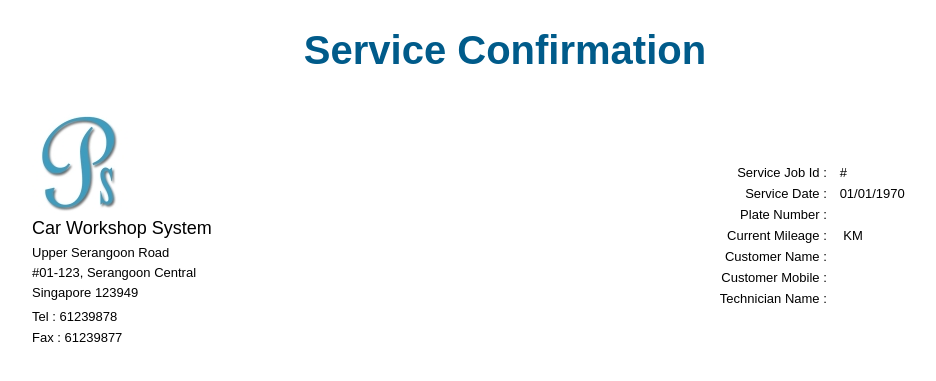
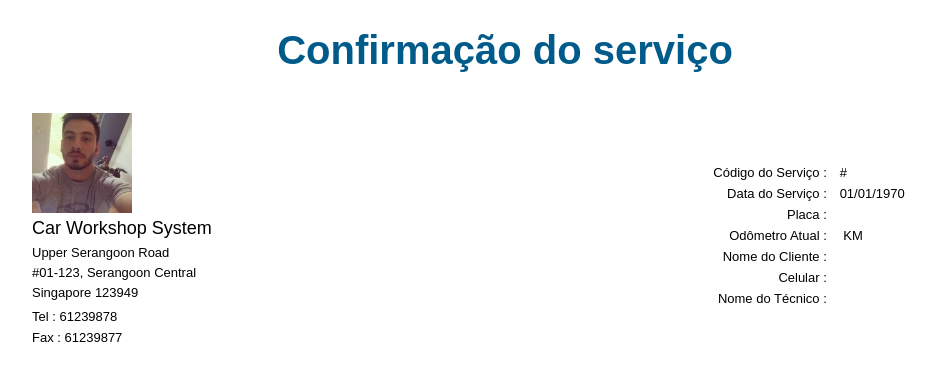
Before and after one commit to luizhgirolometto/giromecanicas, a CodeIgniter app: page /giromecanicas/index.php/services/print_service_confirmation in a window 1280 px wide. Shown: the top 381 px of the page, without its empty margins (135-1071 px from the left). Run offline with CodeIgniter, Linux system fonts and the light colour scheme; data comes from the database, SQL or seed files in the repository; data that the repository does not hold is empty.

Commit message:
tradução

```diff
--- a/application/controllers/Services.php
+++ b/application/controllers/Services.php
@@ -307,11 +307,11 @@ class Services extends CI_Controller
                 $start_point    = 1;
             }
 
-            $sh_text = "Exibindo$start_point to ".count($data['results']).' of '.$this->Services_model->record_request_inventory_count().' registros';
+            $sh_text = "Exibindo $start_point até ".count($data['results']).' de '.$this->Services_model->record_request_inventory_count().' registros';
         } else {
             $start_sh    = $page + 1;
             $end_sh    = $page + count($data['results']);
-            $sh_text    = "Exibindo$start_sh to $end_sh of ".$this->Services_model->record_request_inventory_count().' registros';
+            $sh_text    = "Exibindo $start_sh até $end_sh de ".$this->Services_model->record_request_inventory_count().' registros';
         }
 
         $data['displayshowingentries'] = $sh_text;
@@ -379,11 +379,11 @@ class Services extends CI_Controller
                 $start_point    = 1;
             }
 
-            $sh_text = "Exibindo$start_point to ".count($data['results']).' of '.$this->Services_model->record_drew_out_inventory_count().' registros';
+            $sh_text = "Exibindo $start_point até ".count($data['results']).' de '.$this->Services_model->record_drew_out_inventory_count().' registros';
         } else {
             $start_sh    = $page + 1;
             $end_sh    = $page + count($data['results']);
-            $sh_text    = "Exibindo$start_sh to $end_sh of ".$this->Services_model->record_drew_out_inventory_count().' registros';
+            $sh_text    = "Exibindo $start_sh até $end_sh de ".$this->Services_model->record_drew_out_inventory_count().' registros';
         }
 
         $data['displayshowingentries'] = $sh_text;
@@ -450,11 +450,11 @@ class Services extends CI_Controller
                 $start_point    = 1;
             }
 
-            $sh_text = "Exibindo$start_point to ".count($data['results']).' of '.$this->Services_model->record_completed_inventory_count().' registros';
+            $sh_text = "Exibindo $start_point até ".count($data['results']).' de '.$this->Services_model->record_completed_inventory_count().' registros';
         } else {
             $start_sh    = $page + 1;
             $end_sh    = $page + count($data['results']);
-            $sh_text    = "Exibindo$start_sh to $end_sh of ".$this->Services_model->record_completed_inventory_count().' registros';
+            $sh_text    = "Exibindo $start_sh até $end_sh de ".$this->Services_model->record_completed_inventory_count().' registros';
         }
 
         $data['displayshowingentries'] = $sh_text;
@@ -521,11 +521,11 @@ class Services extends CI_Controller
                 $start_point    = 1;
             }
 
-            $sh_text = "Exibindo$start_point to ".count($data['results']).' of '.$this->Services_model->record_invoiced_services_count().' registros';
+            $sh_text = "Exibindo $start_point até ".count($data['results']).' de '.$this->Services_model->record_invoiced_services_count().' registros';
         } else {
             $start_sh    = $page + 1;
             $end_sh    = $page + count($data['results']);
-            $sh_text    = "Exibindo$start_sh to $end_sh of ".$this->Services_model->record_invoiced_services_count().' registros';
+            $sh_text    = "Exibindo $start_sh até $end_sh de ".$this->Services_model->record_invoiced_services_count().' registros';
         }
 
         $data['displayshowingentries'] = $sh_text;
@@ -593,11 +593,11 @@ class Services extends CI_Controller
                 $start_point    = 1;
             }
 
-            $sh_text = "Exibindo$start_point to ".count($data['results']).' of '.$this->Services_model->record_closed_services_count().' registros';
+            $sh_text = "Exibindo $start_point até ".count($data['results']).' de '.$this->Services_model->record_closed_services_count().' registros';
         } else {
             $start_sh    = $page + 1;
             $end_sh    = $page + count($data['results']);
-            $sh_text    = "Exibindo$start_sh to $end_sh of ".$this->Services_model->record_closed_services_count().' registros';
+            $sh_text    = "Exibindo $start_sh até $end_sh de ".$this->Services_model->record_closed_services_count().' registros';
         }
 
         $data['displayshowingentries'] = $sh_text;
--- a/application/views/completed_inventory_services.php
+++ b/application/views/completed_inventory_services.php
@@ -52,7 +52,7 @@
 					<table id="example" class="display" cellspacing="0" width="100%">
 					    <thead>
 					        <tr>
-					            <th width="5%" style="padding: 7px 7px; border-bottom: 1px solid #111; letter-spacing: 0.3px;">Id</th>
+					            <th width="5%" style="padding: 7px 7px; border-bottom: 1px solid #111; letter-spacing: 0.3px;">Cód.</th>
 					            <th width="15%" style="padding: 7px 7px; border-bottom: 1px solid #111; letter-spacing: 0.3px;">Vendedor</th>
 						    	<th width="10%" style="padding: 7px 7px; border-bottom: 1px solid #111; letter-spacing: 0.3px;">Mecânico</th>
 						    	<th width="12%" style="padding: 7px 7px; border-bottom: 1px solid #111; letter-spacing: 0.3px;">Cliente</th>
--- a/application/views/drew_out_inventory_services.php
+++ b/application/views/drew_out_inventory_services.php
@@ -52,7 +52,7 @@
 					<table id="example" class="display" cellspacing="0" width="100%">
 					    <thead>
 					        <tr>
-					            <th width="5%" style="padding: 7px 7px; border-bottom: 1px solid #111; letter-spacing: 0.3px;">Cod</th>
+					            <th width="5%" style="padding: 7px 7px; border-bottom: 1px solid #111; letter-spacing: 0.3px;">Cód.</th>
 					            <th width="15%" style="padding: 7px 7px; border-bottom: 1px solid #111; letter-spacing: 0.3px;">Vendedor</th>
 						    	<th width="10%" style="padding: 7px 7px; border-bottom: 1px solid #111; letter-spacing: 0.3px;">Mecânico</th>
 						    	<th width="12%" style="padding: 7px 7px; border-bottom: 1px solid #111; letter-spacing: 0.3px;">Cliente</th>
--- a/application/views/includes/header.php
+++ b/application/views/includes/header.php
@@ -284,7 +284,7 @@
                     ?> class="parent" <?php
                 } ?>>
 				<a data-toggle="collapse" href="#profit_loss">
-					<svg class="glyph stroked line-graph"><use xlink:href="#stroked-line-graph"/></svg>  Lucro &amp; Perda
+					<svg class="glyph stroked line-graph"><use xlink:href="#stroked-line-graph"/></svg>  Lucro e Perda
 				</a>
 				<ul class="children <?php if ($tk_c != "profit_loss") {
                     ?> collapse <?php
@@ -293,7 +293,7 @@
 						<a <?php if (($tk_m == "pnl_monthly")) {
                     ?> style="background-color: #e9ecf2;" <?php
                 } ?> href="<?=base_url()?>profit_loss/pnl">
-							Lucro &amp; Perda
+							Lucro e Perda
 						</a>
 					</li>
 				</ul>
--- a/application/views/invoiced_services.php
+++ b/application/views/invoiced_services.php
@@ -52,7 +52,7 @@
 					<table id="example" class="display" cellspacing="0" width="100%">
 					    <thead>
 					        <tr>
-					            <th width="5%" style="padding: 7px 7px; border-bottom: 1px solid #111; letter-spacing: 0.3px;">Id</th>
+					            <th width="5%" style="padding: 7px 7px; border-bottom: 1px solid #111; letter-spacing: 0.3px;">Cód.</th>
 					            <th width="10%" style="padding: 7px 7px; border-bottom: 1px solid #111; letter-spacing: 0.3px;">Nro. Pedido</th>
 						    	<th width="12%" style="padding: 7px 7px; border-bottom: 1px solid #111; letter-spacing: 0.3px;">Cliente</th>
 						    	<th width="10%" style="padding: 7px 7px; border-bottom: 1px solid #111; letter-spacing: 0.3px;">Veículo</th>
--- a/application/views/request_inventory_services.php
+++ b/application/views/request_inventory_services.php
@@ -52,7 +52,7 @@
 					<table id="example" class="display" cellspacing="0" width="100%">
 					    <thead>
 					        <tr>
-					            <th width="5%" style="padding: 7px 7px; border-bottom: 1px solid #111; letter-spacing: 0.3px;">Job Id</th>
+					            <th width="5%" style="padding: 7px 7px; border-bottom: 1px solid #111; letter-spacing: 0.3px;">Cód.</th>
 					            <th width="15%" style="padding: 7px 7px; border-bottom: 1px solid #111; letter-spacing: 0.3px;">Vendedor</th>
 						    	<th width="10%" style="padding: 7px 7px; border-bottom: 1px solid #111; letter-spacing: 0.3px;">Mecânico</th>
 						    	<th width="12%" style="padding: 7px 7px; border-bottom: 1px solid #111; letter-spacing: 0.3px;">Cliente</th>
--- a/application/views/service_confirmation_print.php
+++ b/application/views/service_confirmation_print.php
@@ -35,7 +35,7 @@
 <html>
 	<head>
 		<meta charset="utf-8" />
-		<title>Print Service Confirmation</title>
+		<title>Imprimir comfirmação do serviço</title>
 		<script src="<?=base_url()?>assets/js/jquery-1.7.2.min.js"></script>
 
 <style type="text/css" media="all">
@@ -110,7 +110,7 @@
 	<table border="0" style="border-collapse: collapse; font-family: arial; font-size: 11px;" width="100%" height="auto">
 		<tr>
 			<td width="100%" height="auto" align="center">
-				<h1 style="font-size: 40px; color: #005b8a;">Service Confirmation</h1>
+				<h1 style="font-size: 40px; color: #005b8a;">Confirmação do serviço</h1>
 			</td>
 		</tr>
 	</table>
@@ -161,31 +161,31 @@
 			<td width="40%" height="auto" align="right" valign="top">
 				<table border="0" style="border-collapse: collapse; margin-top: 50px;" width="100%" height="auto">
 					<tr>
-						<td width="60%" style="padding-top: 3px; padding-bottom: 3px; text-align: right;">Service Job Id :</td>
+						<td width="60%" style="padding-top: 3px; padding-bottom: 3px; text-align: right;">Código do Serviço :</td>
 						<td width="40%" style="padding-top: 3px; padding-bottom: 3px;">&nbsp;&nbsp;&nbsp;#<?php echo $job_id; ?></td>
 					</tr>
 					<tr>
-						<td width="60%" style="padding-top: 3px; padding-bottom: 3px; text-align: right;">Service Date :</td>
+						<td width="60%" style="padding-top: 3px; padding-bottom: 3px; text-align: right;">Data do Serviço :</td>
 						<td width="40%" style="padding-top: 3px; padding-bottom: 3px;">&nbsp;&nbsp;&nbsp;<?php echo $service_date; ?></td>
 					</tr>
 					<tr>
-						<td width="60%" style="padding-top: 3px; padding-bottom: 3px; text-align: right;">Plate Number :</td>
+						<td width="60%" style="padding-top: 3px; padding-bottom: 3px; text-align: right;">Placa :</td>
 						<td width="40%" style="padding-top: 3px; padding-bottom: 3px;">&nbsp;&nbsp;&nbsp;<?php echo $car_plate_numb; ?></td>
 					</tr>
 					<tr>
-						<td width="60%" style="padding-top: 3px; padding-bottom: 3px; text-align: right;">Current Mileage :</td>
+						<td width="60%" style="padding-top: 3px; padding-bottom: 3px; text-align: right;">Odômetro Atual :</td>
 						<td width="40%" style="padding-top: 3px; padding-bottom: 3px;">&nbsp;&nbsp;&nbsp;<?php echo $car_mileage; ?> KM</td>
 					</tr>
 					<tr>
-						<td width="60%" style="padding-top: 3px; padding-bottom: 3px; text-align: right;">Customer Name :</td>
+						<td width="60%" style="padding-top: 3px; padding-bottom: 3px; text-align: right;">Nome do Cliente :</td>
 						<td width="40%" style="padding-top: 3px; padding-bottom: 3px;">&nbsp;&nbsp;&nbsp;<?php echo $cust_fn." ".$cust_ln; ?></td>
 					</tr>
 					<tr>
-						<td width="60%" style="padding-top: 3px; padding-bottom: 3px; text-align: right;">Customer Mobile :</td>
+						<td width="60%" style="padding-top: 3px; padding-bottom: 3px; text-align: right;">Celular :</td>
 						<td width="40%" style="padding-top: 3px; padding-bottom: 3px;">&nbsp;&nbsp;&nbsp;<?php echo $cust_mb; ?></td>
 					</tr>
 					<tr>
-						<td width="60%" style="padding-top: 3px; padding-bottom: 3px; text-align: right;">Technician Name :</td>
+						<td width="60%" style="padding-top: 3px; padding-bottom: 3px; text-align: right;">Nome do Técnico :</td>
 						<td width="40%" style="padding-top: 3px; padding-bottom: 3px;">&nbsp;&nbsp;&nbsp;<?php echo $technician_name; ?></td>
 					</tr>
 				</table>
--- a/application/views/service_verify.php
+++ b/application/views/service_verify.php
@@ -249,7 +249,7 @@
 								<div class="table-responsive">
 									<table class="table">
 										<tr>
-								            <th width="20%" style="border-bottom: 1px solid #111; height: 40px; border-top: 0px;"><span>Technician Name</span></th>
+								            <th width="20%" style="border-bottom: 1px solid #111; height: 40px; border-top: 0px;"><span>Nome do Técnico</span></th>
 									    </tr>
 									    <tr>
 										    <td>
```
Also changed, not shown: application/controllers/Technician_services.php (+8 -8 lines), application/views/closed_services.php (+9 -9 lines), application/views/pnl.php (+13 -13 lines), assets/images/logo/logo.jpg, assets/js/bootstrap-table.js, assets/js/datatables/jquery.dataTables.min.js, assets/js/select2.full.min.js, 1 other file.
